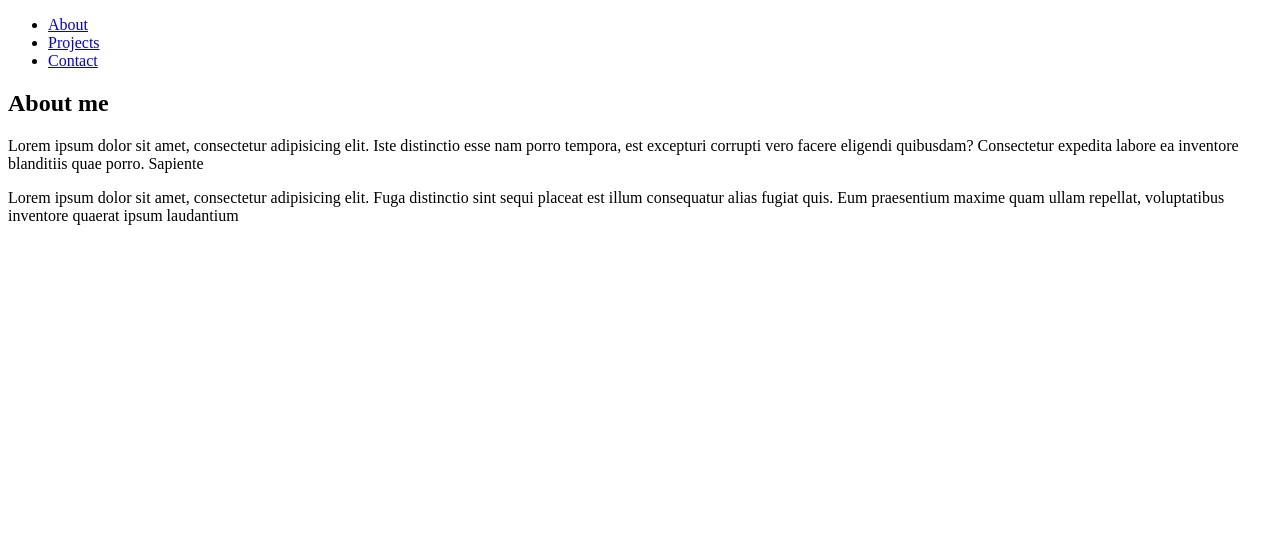
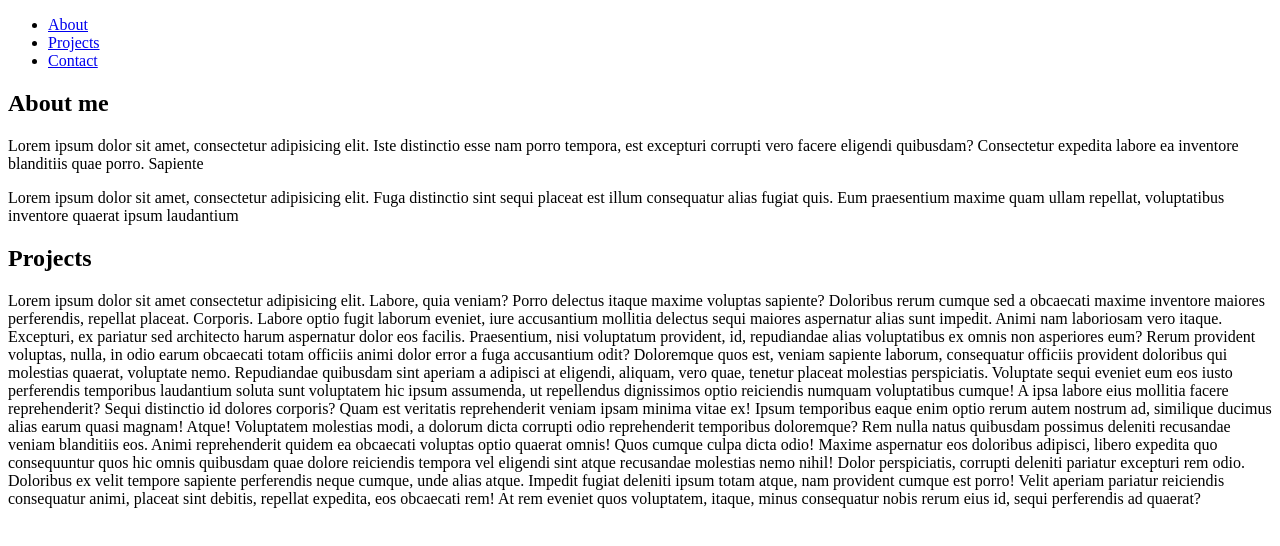
Before and after one commit to AlexEmanuelSoulis/my-first-website, a plain HTML site: page index.html in a window 1280 px wide. Drawn offline with Linux system fonts and the light colour scheme.

Commit message:
adding the project section

```diff
--- a/index.html
+++ b/index.html
@@ -26,6 +26,20 @@
             <p>Lorem ipsum dolor sit amet, consectetur adipisicing elit. Iste distinctio esse nam porro tempora, est excepturi corrupti vero facere eligendi quibusdam? Consectetur expedita labore ea inventore blanditiis quae porro. Sapiente</p>
             <p>Lorem ipsum dolor sit amet, consectetur adipisicing elit. Fuga distinctio sint sequi placeat est illum consequatur alias fugiat quis. Eum praesentium maxime quam ullam repellat, voluptatibus inventore quaerat ipsum laudantium</p>
         </section>
+        <section id="projects">
+            <h2>Projects</h2>
+            Lorem ipsum dolor sit amet consectetur adipisicing elit. Labore, quia veniam? Porro delectus itaque maxime voluptas sapiente? Doloribus rerum cumque sed a obcaecati maxime inventore maiores perferendis, repellat placeat. Corporis.
+            Labore optio fugit laborum eveniet, iure accusantium mollitia delectus sequi maiores aspernatur alias sunt impedit. Animi nam laboriosam vero itaque. Excepturi, ex pariatur sed architecto harum aspernatur dolor eos facilis.
+            Praesentium, nisi voluptatum provident, id, repudiandae alias voluptatibus ex omnis non asperiores eum? Rerum provident voluptas, nulla, in odio earum obcaecati totam officiis animi dolor error a fuga accusantium odit?
+            Doloremque quos est, veniam sapiente laborum, consequatur officiis provident doloribus qui molestias quaerat, voluptate nemo. Repudiandae quibusdam sint aperiam a adipisci at eligendi, aliquam, vero quae, tenetur placeat molestias perspiciatis.
+            Voluptate sequi eveniet eum eos iusto perferendis temporibus laudantium soluta sunt voluptatem hic ipsum assumenda, ut repellendus dignissimos optio reiciendis numquam voluptatibus cumque! A ipsa labore eius mollitia facere reprehenderit?
+            Sequi distinctio id dolores corporis? Quam est veritatis reprehenderit veniam ipsam minima vitae ex! Ipsum temporibus eaque enim optio rerum autem nostrum ad, similique ducimus alias earum quasi magnam! Atque!
+            Voluptatem molestias modi, a dolorum dicta corrupti odio reprehenderit temporibus doloremque? Rem nulla natus quibusdam possimus deleniti recusandae veniam blanditiis eos. Animi reprehenderit quidem ea obcaecati voluptas optio quaerat omnis!
+            Quos cumque culpa dicta odio! Maxime aspernatur eos doloribus adipisci, libero expedita quo consequuntur quos hic omnis quibusdam quae dolore reiciendis tempora vel eligendi sint atque recusandae molestias nemo nihil!
+            Dolor perspiciatis, corrupti deleniti pariatur excepturi rem odio. Doloribus ex velit tempore sapiente perferendis neque cumque, unde alias atque. Impedit fugiat deleniti ipsum totam atque, nam provident cumque est porro!
+            Velit aperiam pariatur reiciendis consequatur animi, placeat sint debitis, repellat expedita, eos obcaecati rem! At rem eveniet quos voluptatem, itaque, minus consequatur nobis rerum eius id, sequi perferendis ad quaerat?
+        </section>
+
     </header>
 </body>
 </html>
```
